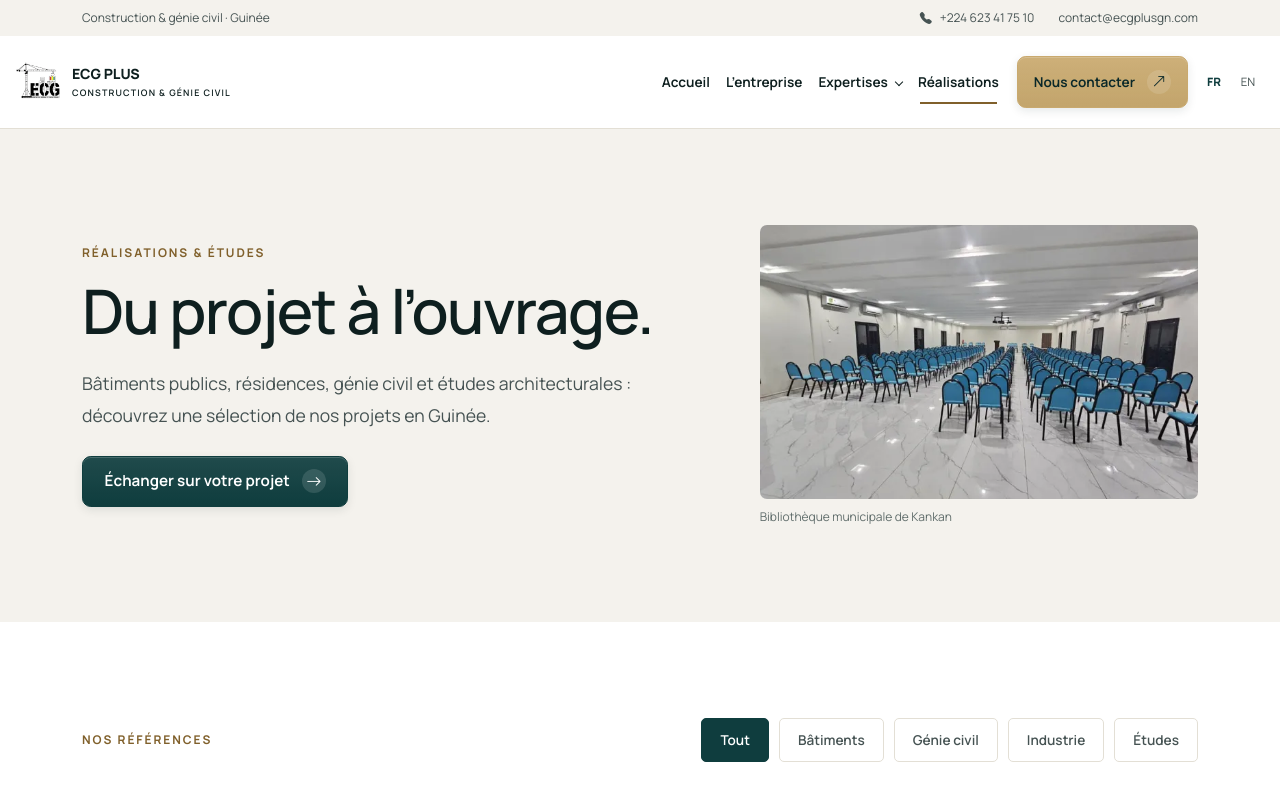
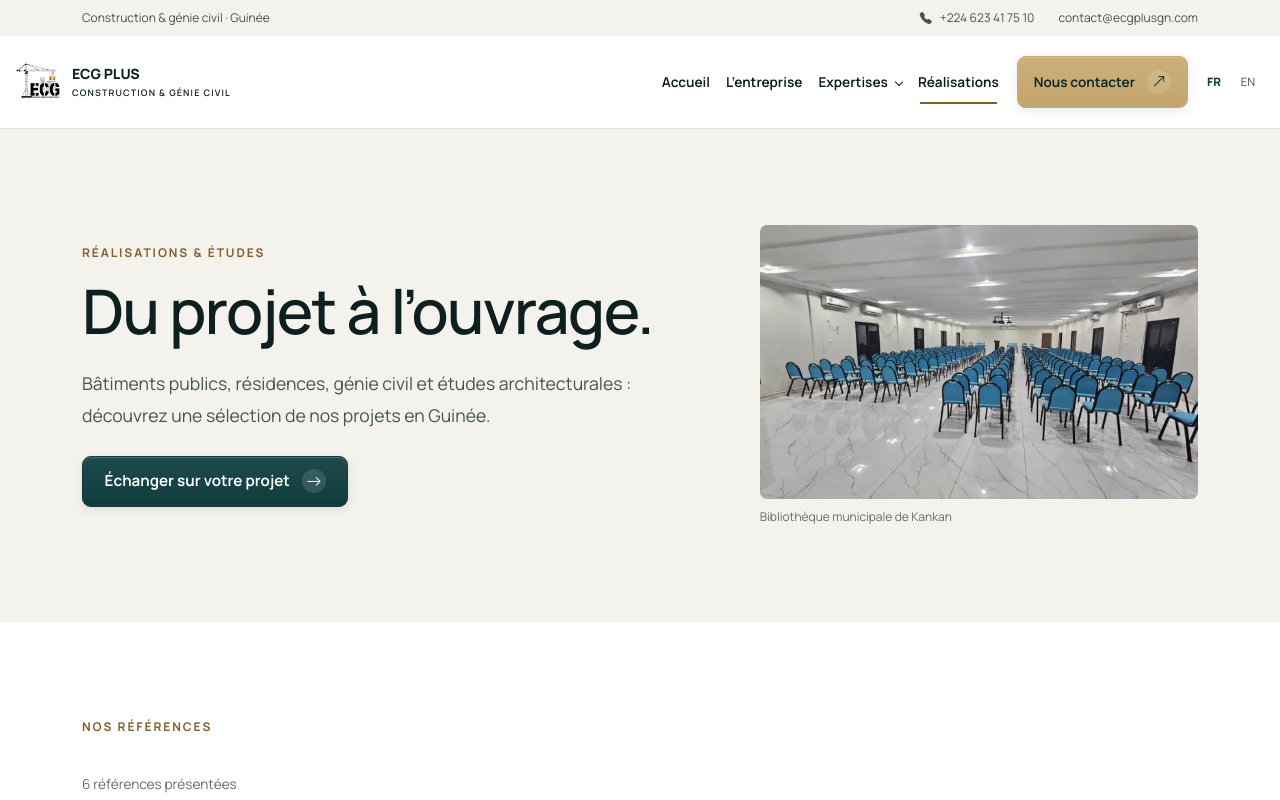
Before and after one commit to Gaslandie/ecg_plus_react, a React (Vite) app: page /realisations in a window 1280 px wide. Shown: the top 800 px of the page. Built offline with nearby package versions, Linux system fonts and the light colour scheme.

Commit message:
fix(realisations): retirer les filtres du catalogue

```diff
--- a/src/data/projects.js
+++ b/src/data/projects.js
@@ -47,5 +47,4 @@ export const projects = [
     image: photo(r4640, r41280, 1280, 721, 639) },
 ];
 
-export const projectCategories = ['all', 'batiment', 'genie-civil', 'industrie', 'etudes'];
 export const projectPath = (project) => `/realisations/${project.slug}`;
--- a/src/pages/Realisations.jsx
+++ b/src/pages/Realisations.jsx
@@ -1,6 +1,6 @@
-import { Link, useLocation, useSearchParams } from 'react-router-dom';
+import { Link, useLocation } from 'react-router-dom';
 import { useI18n } from '../i18n/I18nContext';
-import { projects, projectCategories } from '../data/projects';
+import { projects } from '../data/projects';
 import ProjectCard from '../components/ProjectCard';
 import Photo from '../components/Photo.jsx';
 import PageHeader from '../components/PageHeader.jsx';
@@ -10,19 +10,6 @@ import '../styles/portfolio.css';
 export default function Realisations() {
   const { t } = useI18n();
   const location = useLocation();
-  const [searchParams, setSearchParams] = useSearchParams();
-  const requested = searchParams.get('categorie');
-  const category = projectCategories.includes(requested) ? requested : 'all';
-  const visible = projects.filter(project => category === 'all' || project.category === category);
-
-  const changeCategory = (next) => {
-    setSearchParams(current => {
-      const updated = new URLSearchParams(current);
-      if (next === 'all') updated.delete('categorie');
-      else updated.set('categorie', next);
-      return updated;
-    }, { preventScrollReset: true });
-  };
 
   return (
     <main className="portfolio-page ecg-page page-without-hero">
@@ -44,23 +31,12 @@ export default function Realisations() {
             <h2 id="portfolio-list-title" className="portfolio-toolbar__title">
               <span className="ecg-eyebrow">{t('portfolio.listTitle')}</span>
             </h2>
-            <fieldset className="portfolio-filters">
-              <legend className="visually-hidden">{t('portfolio.filterLabel')}</legend>
-              <div className="portfolio-filters__buttons">
-                {projectCategories.map(value => (
-                  <button key={value} type="button" className="ecg-chip" aria-pressed={category === value}
-                    aria-controls="portfolio-results" onClick={() => changeCategory(value)}>
-                    {t(`portfolio.categories.${value}`)}
-                  </button>
-                ))}
-              </div>
-            </fieldset>
           </div>
-          <p className="portfolio-count" role="status" aria-live="polite" aria-atomic="true">
-            {visible.length} {t(visible.length === 1 ? 'portfolio.result' : 'portfolio.results')}
+          <p className="portfolio-count">
+            {projects.length} {t(projects.length === 1 ? 'portfolio.result' : 'portfolio.results')}
           </p>
           <ul className="ecg-card-grid" id="portfolio-results" data-reveal-group>
-            {visible.map((project, index) => (
+            {projects.map((project, index) => (
               <li key={project.key} data-reveal>
                 <ProjectCard project={project} from={`${location.pathname}${location.search}`}
                   loading={index < 3 ? 'eager' : 'lazy'}
--- a/src/styles/portfolio.css
+++ b/src/styles/portfolio.css
@@ -1,13 +1,11 @@
-/* Réalisations et fiches projet : catalogue, filtres, visuel complet et fiche. */
+/* Réalisations et fiches projet : catalogue, visuel complet et fiche. */
 .portfolio-page { overflow-wrap: anywhere; background: var(--ds-white); }
 .portfolio-page .ds-btn { max-width: 100%; }
 
-/* Barre d'outils : titre de liste + filtres */
+/* En-tête du catalogue */
 .portfolio-toolbar { display: flex; flex-wrap: wrap; align-items: center; justify-content: space-between; gap: 16px 40px; margin-bottom: clamp(2rem, 4vw, 3rem); }
 .portfolio-toolbar__title { margin: 0; }
 .portfolio-toolbar__title .ecg-eyebrow { margin: 0; }
-.portfolio-filters { min-width: 0; margin: 0; padding: 0; border: 0; }
-.portfolio-filters__buttons { display: flex; flex-wrap: wrap; gap: 10px; }
 
 /* Fiche projet */
 .project-overview__grid { display: grid; grid-template-columns: minmax(0, 1.55fr) minmax(0, 1fr); align-items: start; gap: clamp(2rem, 5vw, 5rem); }
```
